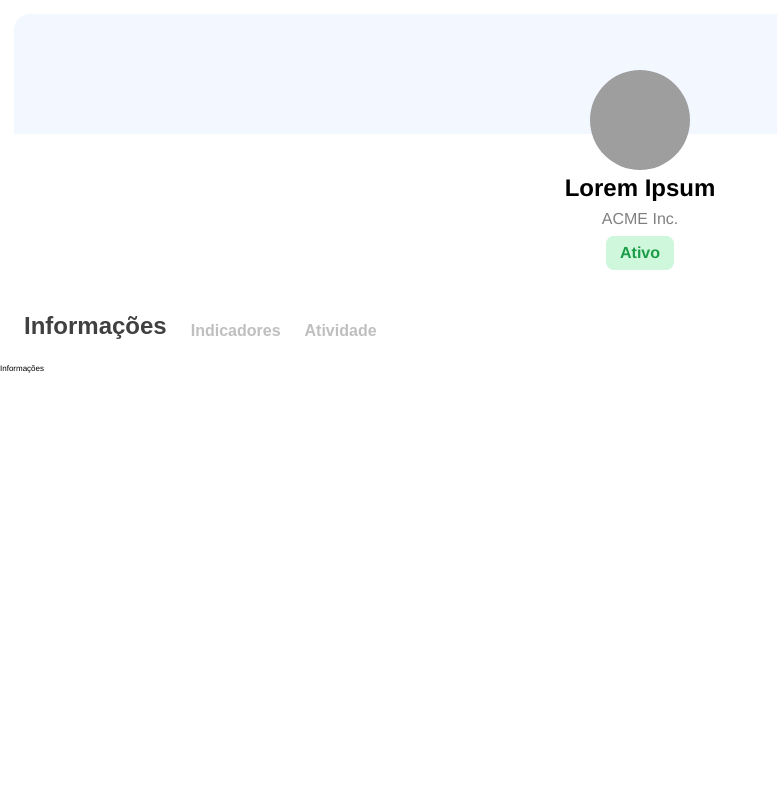
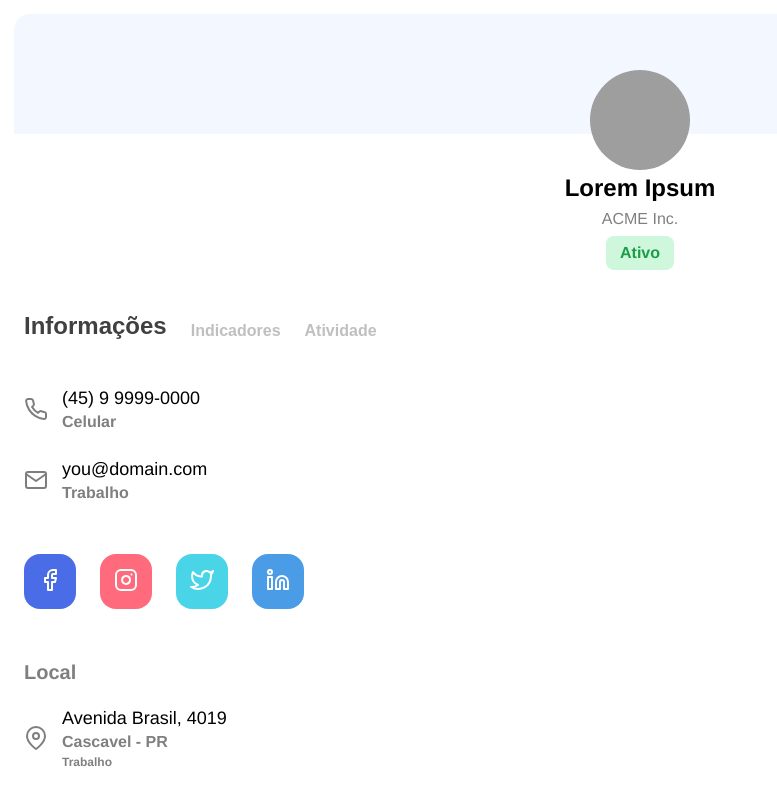
Before and after one commit to giu7d/ws--frontend-challenge, a React (Create React App) app: page / in a window 1280 px wide. Shown: the top 804 px of the page, without its empty margins (0-777 px from the left). Built offline with nearby package versions, Linux system fonts and the light colour scheme; grey boxes are pictures that could not be loaded.

Commit message:
feat: implements information tab content

```diff
--- /dev/null
+++ b/src/components/containers/Information/index.tsx
@@ -0,0 +1,53 @@
+import React from "react";
+import {
+	FiFacebook,
+	FiInstagram,
+	FiLinkedin,
+	FiMail,
+	FiMapPin,
+	FiPhone,
+	FiTwitter,
+} from "react-icons/fi";
+import { SocialButton } from "../../fragments/Buttons/SocialButton";
+
+import { ListItem } from "../../fragments/ListItem";
+import { SideScroll } from "../../fragments/SideScroll";
+import { Wrapper } from "./styles";
+
+export const Information: React.FC = () => {
+	return (
+		<Wrapper>
+			<ListItem
+				icon={<FiPhone opacity={0.5} size={24} />}
+				title="(45) 9 9999-0000"
+				subtitle="Celular"
+			/>
+			<ListItem
+				icon={<FiMail opacity={0.5} size={24} />}
+				title="you@domain.com"
+				subtitle="Trabalho"
+			/>
+			<SideScroll>
+				<SocialButton backgroundColor="#4A6DE7">
+					<FiFacebook size={24} />
+				</SocialButton>
+				<SocialButton backgroundColor="#FF6B7D">
+					<FiInstagram size={24} />
+				</SocialButton>
+				<SocialButton backgroundColor="#4AD4E7">
+					<FiTwitter size={24} />
+				</SocialButton>
+				<SocialButton backgroundColor="#4A9CE7">
+					<FiLinkedin size={24} />
+				</SocialButton>
+			</SideScroll>
+			<h4 className="sub-session">Local</h4>
+			<ListItem
+				icon={<FiMapPin opacity={0.5} size={24} />}
+				title="Avenida Brasil, 4019"
+				subtitle="Cascavel - PR"
+				observation="Trabalho"
+			/>
+		</Wrapper>
+	);
+};
--- /dev/null
+++ b/src/components/containers/Information/styles.ts
@@ -0,0 +1,21 @@
+import { rgba } from "polished";
+import styled from "styled-components";
+
+export const Wrapper = styled.section<IDefaultStyledProps>`
+	display: flex;
+	flex-direction: column;
+	margin: 24px;
+
+	.sub-session {
+		margin-top: 38px;
+		margin-bottom: 24px;
+
+		font-weight: 600;
+		font-size: 2.5rem;
+		color: ${({ theme }) => rgba(theme.colors.text, 0.5)};
+	}
+
+	div {
+		margin-bottom: 14px;
+	}
+`;
--- /dev/null
+++ b/src/components/fragments/Buttons/SocialButton/index.ts
@@ -0,0 +1,14 @@
+import styled from "styled-components";
+
+interface ISocialButtonProps {
+	theme: ITheme;
+	backgroundColor?: string;
+}
+
+export const SocialButton = styled.button<ISocialButtonProps>`
+	padding: 14px;
+	aspect-ratio: 1 / 1;
+	border-radius: ${({ theme }) => theme.roundness * 2}px;
+	color: #ffffff;
+	background-color: ${({ backgroundColor = "#333" }) => backgroundColor};
+`;
--- /dev/null
+++ b/src/components/fragments/ListItem/index.tsx
@@ -0,0 +1,28 @@
+import React, { ReactElement } from "react";
+
+import { Wrapper } from "./styles";
+
+interface IListItemProps {
+	icon?: ReactElement;
+	title: string;
+	subtitle?: string;
+	observation?: string;
+}
+
+export const ListItem: React.FC<IListItemProps> = ({
+	title,
+	observation = null,
+	subtitle = null,
+	icon = null,
+}) => {
+	return (
+		<Wrapper>
+			{icon && <div className="icon">{icon}</div>}
+			<div className="content">
+				<h4>{title}</h4>
+				{subtitle && <h5>{subtitle}</h5>}
+				{observation && <small>{observation}</small>}
+			</div>
+		</Wrapper>
+	);
+};
--- /dev/null
+++ b/src/components/fragments/ListItem/styles.ts
@@ -0,0 +1,35 @@
+import { rgba } from "polished";
+import styled from "styled-components";
+
+export const Wrapper = styled.div<IDefaultStyledProps>`
+	display: flex;
+	flex-direction: row;
+	width: 100%;
+	align-items: center;
+	.icon {
+		margin-right: 14px;
+	}
+
+	.content {
+		display: grid;
+		gap: 4px;
+
+		h4 {
+			font-weight: normal;
+			font-size: 2.25rem;
+			color: ${({ theme }) => theme.colors.text};
+		}
+
+		h5 {
+			font-weight: 600;
+			font-size: 2rem;
+			color: ${({ theme }) => rgba(theme.colors.text, 0.5)};
+		}
+
+		small {
+			font-weight: 600;
+			font-size: 1.5rem;
+			color: ${({ theme }) => rgba(theme.colors.text, 0.5)};
+		}
+	}
+`;
--- /dev/null
+++ b/src/components/fragments/SideScroll/index.ts
@@ -0,0 +1,17 @@
+import styled from "styled-components";
+
+export const SideScroll = styled.div<IDefaultStyledProps>`
+	display: flex;
+	margin: 24px 0;
+	flex-direction: row;
+	max-width: 100%;
+	overflow-x: auto;
+
+	::-webkit-scrollbar {
+		display: none;
+	}
+
+	button {
+		margin-right: 24px;
+	}
+`;
--- a/src/pages/Dashboard/index.tsx
+++ b/src/pages/Dashboard/index.tsx
@@ -1,4 +1,5 @@
 import React from "react";
+import { Information } from "../../components/containers/Information";
 
 import { ProfileContainer } from "../../components/containers/Profile";
 import { Tabs } from "../../components/containers/Tabs";
@@ -11,7 +12,7 @@ export const Dashboard: React.FC = () => {
 			<ProfileContainer />
 			<Tabs>
 				<Tab title="Informações">
-					<div>Informações</div>
+					<Information />
 				</Tab>
 				<Tab title="Indicadores">
 					<div>Indicadores</div>
--- a/src/styles/global.ts
+++ b/src/styles/global.ts
@@ -23,6 +23,14 @@ export const GlobalStyle = createGlobalStyle<IDefaultStyledProps>`
 		height: 100%;
 	}
 
+	input,
+	textarea,
+	button,
+	select,
+	a {
+		-webkit-tap-highlight-color: rgba(0,0,0,0);
+	}
+
 	button {
 		border: none;
 		cursor: pointer;
@@ -33,7 +41,6 @@ export const GlobalStyle = createGlobalStyle<IDefaultStyledProps>`
 		-moz-user-select: none;
 		-ms-user-select: none;
 		user-select: none;
-		-webkit-tap-highlight-color: rgba(0, 0, 0, 0.1);
 		transition: 300ms opacity ease-out;
 		background-color: inherit;
 
```
